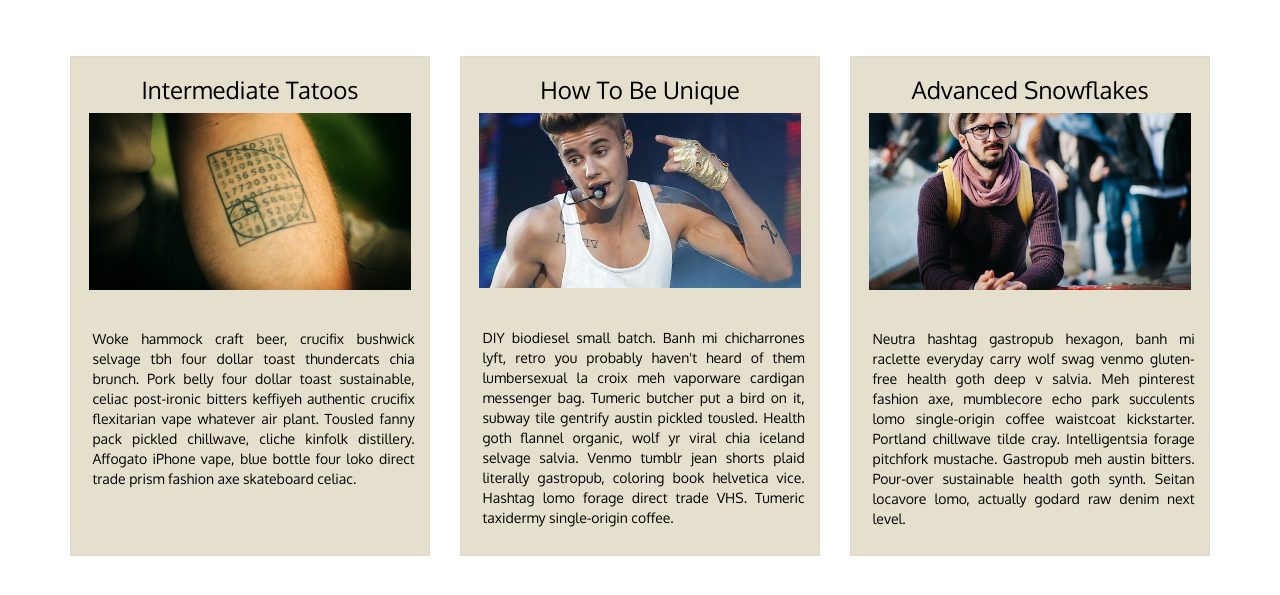
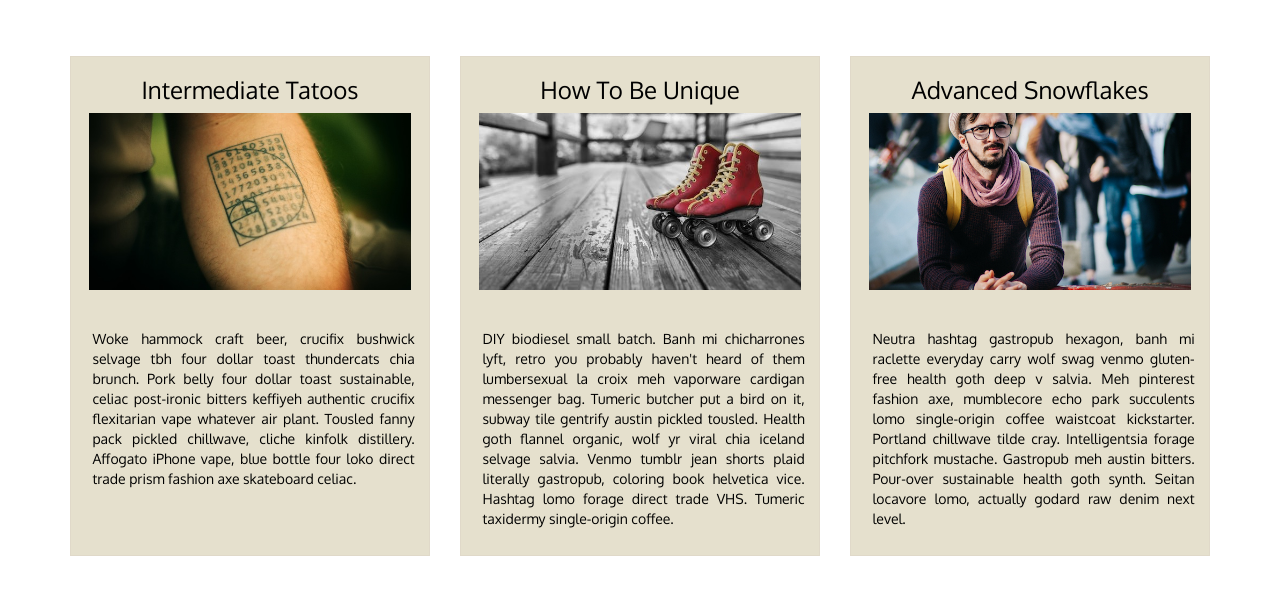
Before and after one commit to Netec-edX/github-training, a plain HTML site: page index.html in a window 1280 px wide. Shown: the part 159-754 px from the top of the page. Drawn offline with Linux system fonts and the light colour scheme.

Commit message:
change hipster image

```diff
--- a/index.html
+++ b/index.html
@@ -55,7 +55,7 @@
           <div id="course-tile">
             <span><h3>How To Be Unique</h3></span>
             <!-- For course: change this image to images/hipster-skates.jpg ---->
-            <img src="images/not-a-hipster.jpg">
+            <img src="images/hipster-skates.jpg">
             <!----------------------------------------------------------------------------->
             <p id="course-tile">DIY biodiesel small batch. Banh mi chicharrones lyft, retro you probably haven't heard of them lumbersexual la croix meh vaporware cardigan messenger bag. Tumeric butcher put a bird on it, subway tile gentrify austin pickled tousled. Health goth flannel organic, wolf yr viral chia iceland selvage salvia. Venmo tumblr jean shorts plaid literally gastropub, coloring book helvetica vice. Hashtag lomo forage direct trade VHS. Tumeric taxidermy single-origin coffee.</p>
           </div>
```
